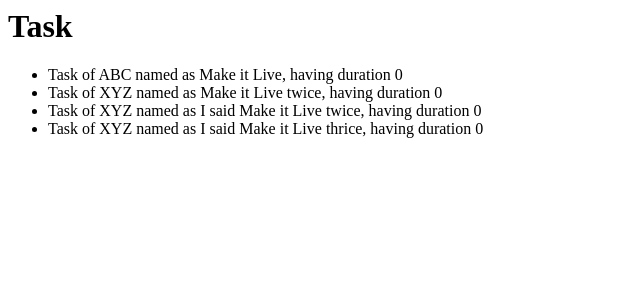
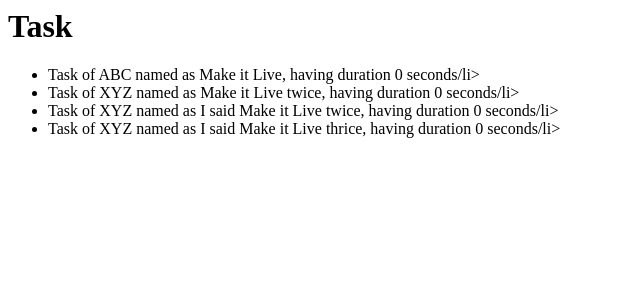
Before and after one commit to NaitikShah/timetracking, a Django app: page /apitest/task/ in a window 1280 px wide. Shown: the top 300 px of the page, without its empty margins (0-640 px from the left). Run offline with Django 3.2, Linux system fonts and the light colour scheme; data comes from the database, SQL or seed files in the repository.

Commit message:
updated task list html

```diff
--- a/apitest/templates/task_list.html
+++ b/apitest/templates/task_list.html
@@ -2,7 +2,7 @@
 <h1>Task</h1>
 <ul>
     {% for d in tasks %}
-    <li>Task of {{ d.userid.username }} named as <span>{{ d.taskname }}</span>, having duration <span>{{ d.duration }}</span> </li>
+    <li>Task of {{ d.userid.username }} named as <span>{{ d.taskname }}</span>, having duration <span>{{ d.duration }}</span> seconds/li>
     {% endfor %}
 </ul>
 </body></html>
```
